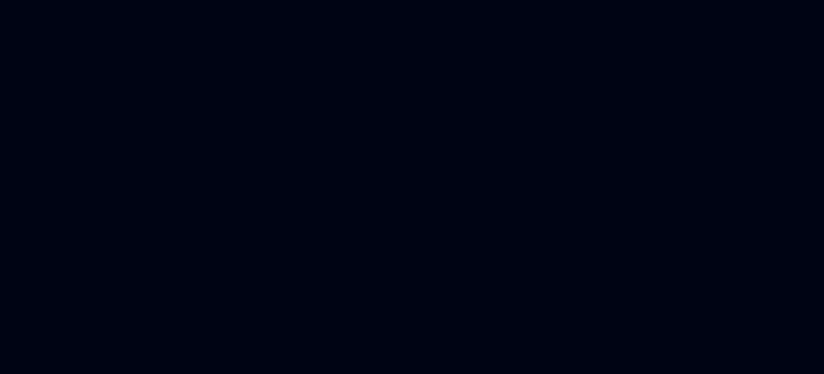
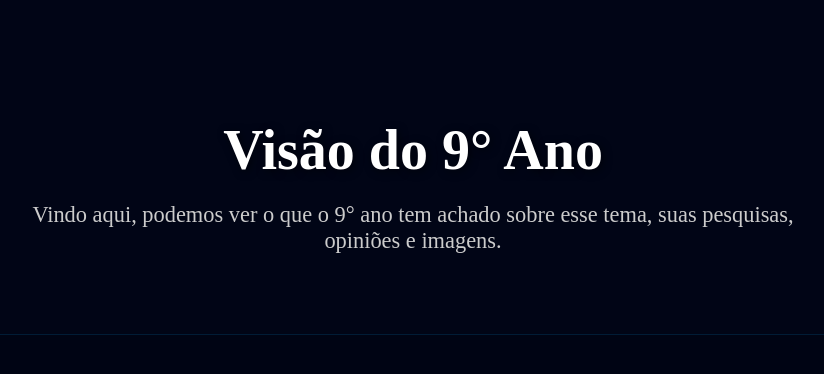
Before and after one commit to Livia-Rocha216/EXPOPT-Site, a plain HTML site: page Pages/9_ano.html in a window 1280 px wide. Shown: the whole page, without its empty margins (227-1051 px from the left). Drawn offline with Linux system fonts and the light colour scheme.

Commit message:
nao aguento mais

```diff
--- a/Pages/9_ano.html
+++ b/Pages/9_ano.html
@@ -11,9 +11,47 @@
       padding: 0;
       background-color: #000414;
     }
+
+    .topo-info {
+      background-color: #010516;
+      padding: 80px 20px;
+      text-align: center;
+      border-bottom: 1px solid #011c36;
+      animation: fadeDown 2s ease-out forwards;
+      opacity: 0;
+    }
+
+    .topo-info h1 {
+      font-size: 3.5em;
+      margin-bottom: 20px;
+      color: #fff;
+      text-shadow: 2px 2px 8px rgba(0,0,0,0.6);
+    }
+
+    .topo-info p {
+      font-size: 1.4em;
+      color: #ccc;
+      max-width: 800px;
+      margin: 0 auto;
+    }
+
+    @keyframes fadeDown {
+      from {
+        opacity: 0;
+        transform: translateY(-20px);
+      }
+      to {
+        opacity: 1;
+        transform: translateY(0);
+      }
+    }
+
   </style>
 </head>
 
 <body>
-
+    <header class="topo-info">
+      <h1>Visão do 9° Ano</h1>
+      <p>Vindo aqui, podemos ver o que o 9° ano tem achado sobre esse tema, suas pesquisas, opiniões e imagens.</p>
+    </header>
 </body>
```
Also changed, not shown: Main Site/index.html (+1 -1 lines).
